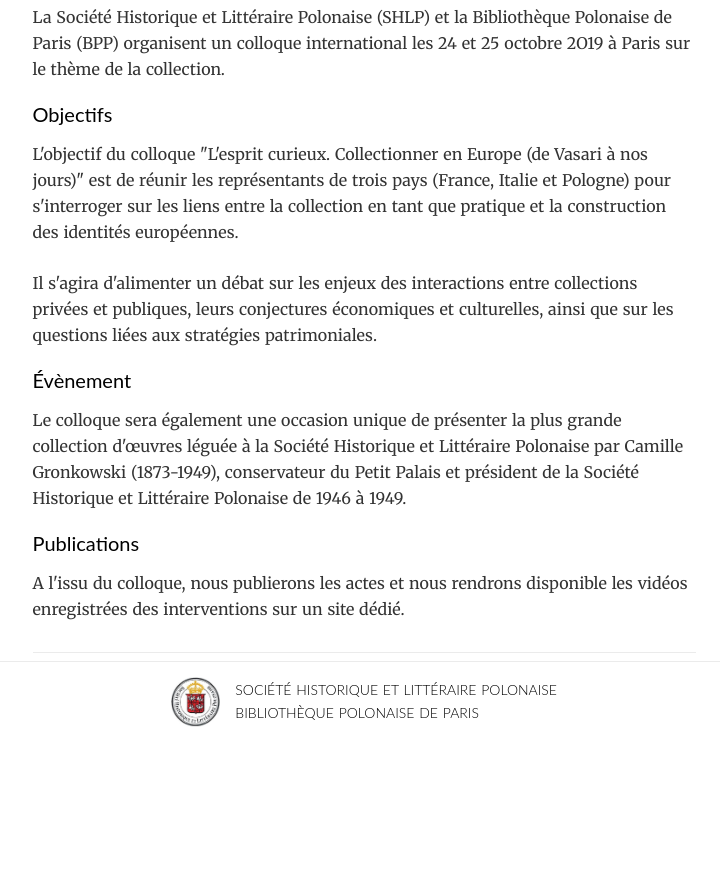
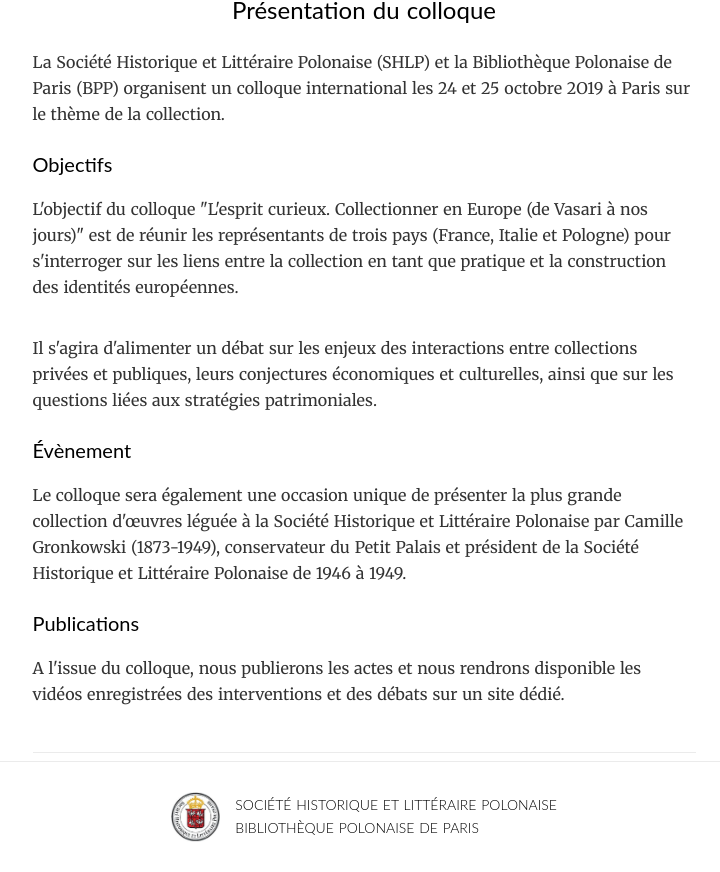
Before and after one commit to mustsee/lespritcurieux, a Nuxt app: page / in a window 1280 px wide. Shown: the part 250-1122 px from the top of the page, without its empty margins (276-996 px from the left). Before the commit the page ends 992 px from the top, so only its background shows below. Built offline with nearby package versions, Linux system fonts and the light colour scheme.

Commit message:
Change css style when min-width > 991px. Finish first page

```diff
--- a/components/Bottom.vue
+++ b/components/Bottom.vue
@@ -12,16 +12,6 @@
         </div>
     </div>
 </template>
-<script>
-    export default {
-        methods: {
-            logoText() {
-                if (window.innerWidth < 576) return 'SHLP/BPP';
-                return ``
-            }
-        }
-    }
-</script>
 <style lang="scss" scoped>
     .footer {
         margin-top: 8px;
@@ -41,13 +31,15 @@
             height: 1px;
             background-color: #ebebeb;
             //background-color: green;
-            margin-bottom: 15px;
         }
         .logo {
-            margin-bottom: 15px;
             display: flex;
             justify-content: center;
             align-items: center;
+            height: 80px;
+            @media (min-width: 991px) {
+                height: 110px;
+            }
             .text {
                 font-family: 'Lato', sans-serif;
                 font-weight: 300;
--- a/components/Top.vue
+++ b/components/Top.vue
@@ -20,6 +20,9 @@
         display: flex;
         flex-direction: column;
         align-items: center;
+        @media (min-width: 991px) {
+            padding: 40px;
+        }
     }
     .title {
         padding-bottom: 20px;
--- a/layouts/default.vue
+++ b/layouts/default.vue
@@ -78,15 +78,20 @@
         }
         @media (min-width: 991px) {
             width: 617px;
+            padding-top: 45px;
         }
         @media (min-width: 1200px) {
             width: 663px;
+            padding-top: 45px;
         }
         .contentEnd {
             height: 1px;
             background-color: #ebebeb;
             //background-color: red;
             margin-top: 30px;
+            @media (min-width: 991px) {
+                margin-top: 45px;
+            }
         }
     }
 </style>
--- a/pages/index.vue
+++ b/pages/index.vue
@@ -24,8 +24,8 @@
         </p>
         <h2>Publications</h2>
         <p>
-            A l'issu du colloque, nous publierons les actes et nous rendrons disponible les vidéos enregistrées des interventions sur un
-            site dédié.
+            A l'issue du colloque, nous publierons les actes et nous rendrons disponible les vidéos enregistrées des
+            interventions et des débats sur un site dédié.
         </p>
     </section>
 </template>
@@ -41,6 +41,9 @@
             font-family: 'Lato', sans-serif;
             font-weight: 400;
             text-align: center;
+            @media (min-width: 991px) {
+                margin: 0 0 15px;
+            }
         }
         h2 {
             margin: 0 0 10px;
@@ -50,10 +53,13 @@
             font-size: 20px;
         }
         p {
-            padding-top: 5px;
+            padding-top: 10px;
             margin-bottom: 20px;
             color: #333;
             font-weight: 300;
+            @media (min-width: 991px) {
+                margin-bottom: 25px;
+            }
         }
     }
 </style>
```
